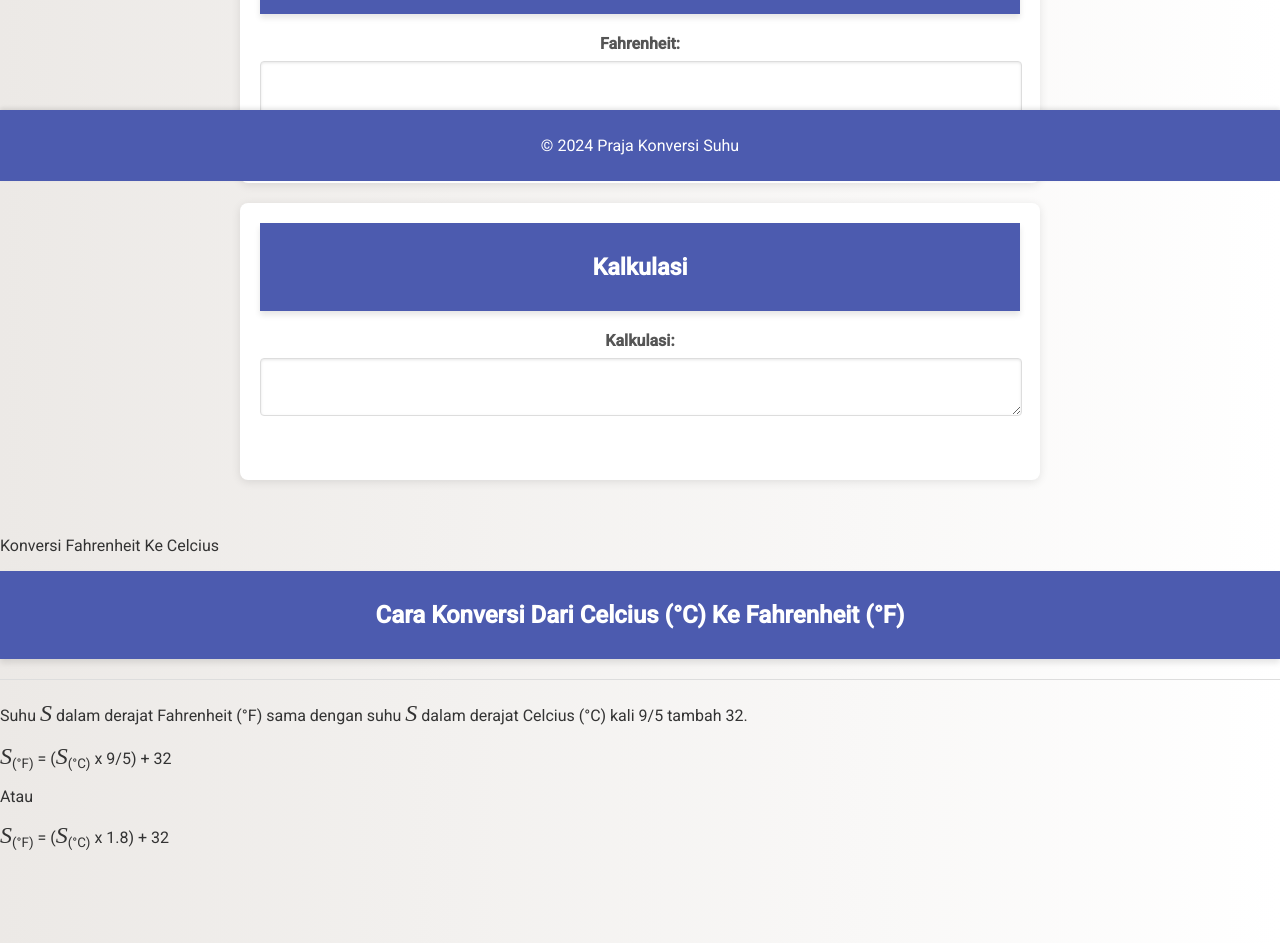
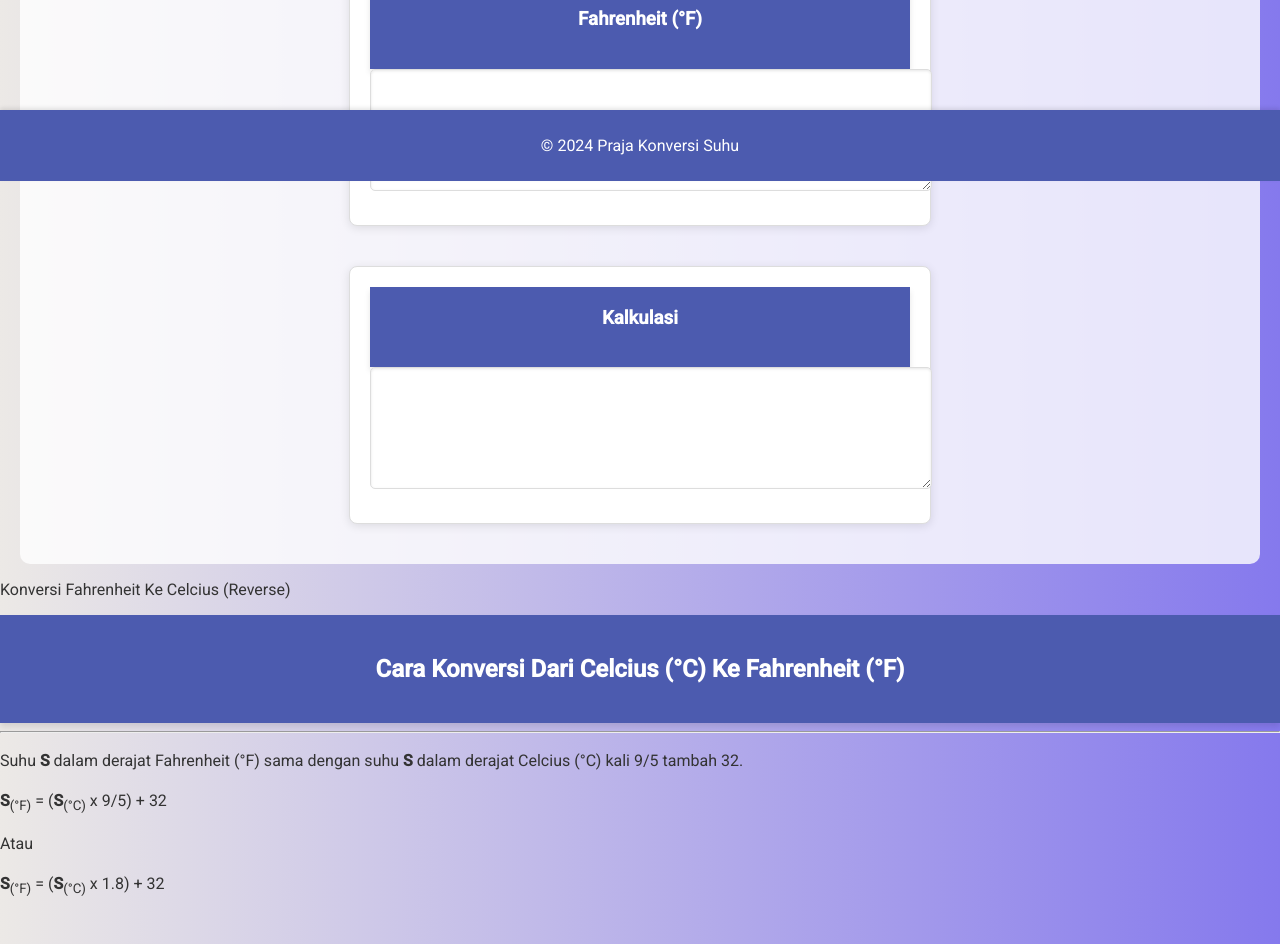
Before and after one commit to revou-fundamental-course/10-jun-24-prajasendiwardanu, a plain HTML site: page index.html in a window 1280 px wide. Shown: the part 619-1563 px from the top of the page. Drawn offline with Linux system fonts and the light colour scheme.

Commit message:
Konversi

```diff
--- a/CSS/style.css
+++ b/CSS/style.css
@@ -4,8 +4,11 @@ body {
     margin: 0;
     padding: 0;
     box-sizing: border-box;
-    background: linear-gradient(to right, #ece9e6, #ffffff);
     color: #333;
+    background: linear-gradient(to right, #ece9e6, #8579ed);
+    background-size: cover;
+    background-repeat: no-repeat;
+    background-position: center;
 }
 
 /* Header Styling */
@@ -17,118 +20,94 @@ header {
     box-shadow: 0 4px 6px rgba(0, 0, 0, 0.1);
 }
 
-h1,
-h3 {
-    margin: 10px 0;
+/* Main Content Styling */
+main {
+    display: flex;
+    flex-wrap: wrap;
+    justify-content: space-around;
+    padding: 20px;
+    max-width: 1200px;
+    margin: auto;
+    background-color: rgba(255, 255, 255, 0.8);
+    border-radius: 10px;
 }
 
-/* Main Content Styling */
-main {
-    padding: 20px;
-    max-width: 800px;
-    margin: auto;
-}
-
+/* Container Styling */
 .container,
 .result-container {
-    margin: 20px auto;
+    border: 1px solid #ddd;
+    border-radius: 8px;
     padding: 20px;
-    border-radius: 8px;
     background-color: #fff;
+    margin: 20px 10px;
     box-shadow: 0 2px 10px rgba(0, 0, 0, 0.1);
+    width: 45%;
     text-align: center;
 }
 
-/* Header Section Styling */
-.container header,
-.result-container header {
-    margin-bottom: 20px;
-    font-size: 20px;
+.container header h3,
+.result-container header h3 {
+    margin-top: 0;
     color: #ffffff;
 }
 
-label {
-    display: block;
-    margin-bottom: 8px;
-    font-weight: bold;
-    color: #555;
-}
-
-/* Textarea Styling */
-textarea {
-    width: calc(100% - 20px);
+.container textarea,
+.result-container textarea {
+    width: 100%;
+    height: 100px;
+    margin-bottom: 10px;
     padding: 10px;
-    margin-bottom: 20px;
     border: 1px solid #ddd;
-    border-radius: 4px;
+    border-radius: 5px;
     font-size: 16px;
-    resize: vertical;
     box-shadow: inset 0 1px 3px rgba(0, 0, 0, 0.1);
 }
 
-/* Button Styling */
-button {
+.container button,
+.result-container button {
+    padding: 10px 20px;
+    border: none;
+    border-radius: 5px;
     color: white;
-    border: none;
-    padding: 10px 20px;
+    cursor: pointer;
     margin: 5px;
-    border-radius: 4px;
-    cursor: pointer;
-    font-size: 16px;
     transition: background-color 0.3s ease;
 }
 
+.container button:hover,
+.result-container button:hover {
+    opacity: 0.9;
+}
+
+/* Button Styling */
 button#convert-button {
     background-color: #4CAF50;
-    /* Green */
-}
-
-button#convert-button:hover {
-    background-color: #45a049;
 }
 
 button#reset-button {
     background-color: #f44336;
-    /* Red */
-}
-
-button#reset-button:hover {
-    background-color: #d32f2f;
 }
 
 button#reverse-button {
     background-color: #2196F3;
-    /* Blue */
 }
 
-button#reverse-button:hover {
-    background-color: #1976D2;
+/* Formula Styling */
+.formula {
+    font-size: 1em;
+    line-height: 1.5;
 }
 
-
-/* Font Styling */
-.font {
-    font-size: 24px;
-    font-style: italic;
-    font-family: 'Times New Roman', Times, serif;
-}
-
-section {
-    margin-bottom: 20px;
-}
-
-hr {
-    margin: 20px 0;
-    border: 0;
-    border-top: 1px solid #ddd;
+.formula .font {
+    font-weight: bold;
 }
 
 /* Footer Styling */
 footer {
+    background-color: #4c5baf;
+    color: white;
     text-align: center;
     padding: 10px 0;
-    background-color: #4c5baf;
-    color: white;
     position: fixed;
     width: 100%;
     bottom: 0;
--- a/index.html
+++ b/index.html
@@ -7,39 +7,36 @@
     <title>Praja Konversi Suhu</title>
     <link rel="stylesheet" href="CSS/style.css">
     <link href="https://fonts.googleapis.com/css2?family=Roboto:wght@400;500&display=swap" rel="stylesheet">
+
 </head>
 
 <body>
     <header>
         <h1>Website Konversi Suhu</h1>
     </header>
-    <!--Main Content-->
-    <h3>Masukkan suhu dalam derajat Celcius (&deg;C) ke kotak di bawah, lalu klik tombol konversi untuk mendapatkan
-        hasil
-        konversi dalam bentuk Fahrenheit (&deg;F)</h3>
     <main>
+        <h3>Masukkan suhu dalam derajat Celcius (&deg;C) ke kotak di bawah, lalu klik tombol konversi untuk mendapatkan
+            hasil konversi dalam bentuk Fahrenheit (&deg;F)</h3>
         <!--Section Celcius-->
-        <section class="container">
+        <section class="container celcius-container">
             <header>
                 <h3>Celcius (&deg;C)</h3>
             </header>
             <section>
-                <label for="celcius-input">Celcius:</label>
                 <textarea id="celcius-input"></textarea>
                 <section>
                     <button id="convert-button">Konversi</button>
                     <button id="reset-button">Reset</button>
-                    <button id="reverse-button">Reverse</button>
+                    <button id="reverse-button" class="reverse-button">Reverse</button>
                 </section>
             </section>
         </section>
         <!--Section Fahrenheit-->
-        <section class="container">
+        <section class="container result-container">
             <header>
                 <h3>Fahrenheit (&deg;F)</h3>
             </header>
             <section>
-                <label for="fahrenheit-output">Fahrenheit:</label>
                 <textarea id="fahrenheit-output" readonly></textarea>
             </section>
         </section>
@@ -49,25 +46,24 @@
                 <h3>Kalkulasi</h3>
             </header>
             <section>
-                <label for="calculation-output">Kalkulasi:</label>
                 <textarea id="calculation-output" readonly></textarea>
             </section>
         </section>
     </main>
-    <p>Konversi Fahrenheit Ke Celcius </p>
+    <p>Konversi Fahrenheit Ke Celcius (Reverse)</p>
     <!--Section Formula-->
     <section>
         <header>
             <h1>Cara Konversi Dari Celcius (&deg;C) Ke Fahrenheit (&deg;F)</h1>
         </header>
         <hr>
-        <p>Suhu <span class="font">S</span> dalam derajat Fahrenheit (&deg;F) sama dengan suhu <span
+        <p class="formula">Suhu <span class="font">S</span> dalam derajat Fahrenheit (&deg;F) sama dengan suhu <span
                 class="font">S</span> dalam derajat Celcius (&deg;C) kali 9/5 tambah 32.</p>
-        <p><span class="font">S</span><sub>(&deg;F)</sub> = (<span class="font">S</span><sub>(&deg;C)</sub> x 9/5) + 32
-        </p>
-        <p>Atau</p>
-        <p><span class="font">S</span><sub>(&deg;F)</sub> = (<span class="font">S</span><sub>(&deg;C)</sub> x 1.8) + 32
-        </p>
+        <p class="formula"><span class="font">S</span><sub>(&deg;F)</sub> = (<span
+                class="font">S</span><sub>(&deg;C)</sub> x 9/5) + 32</p>
+        <p class="formula">Atau</p>
+        <p class="formula"><span class="font">S</span><sub>(&deg;F)</sub> = (<span
+                class="font">S</span><sub>(&deg;C)</sub> x 1.8) + 32</p>
         <br>
         <br>
         <br>
--- a/js/script.js
+++ b/js/script.js
@@ -13,7 +13,7 @@ document.addEventListener('DOMContentLoaded', (event) => {
         let inputValue = parseFloat(celciusInput.value);
 
         if (isNaN(inputValue)) {
-            alert("Please enter a valid number");
+            alert("Mohon masukkan angka yang valid");
             return;
         }
 
```
